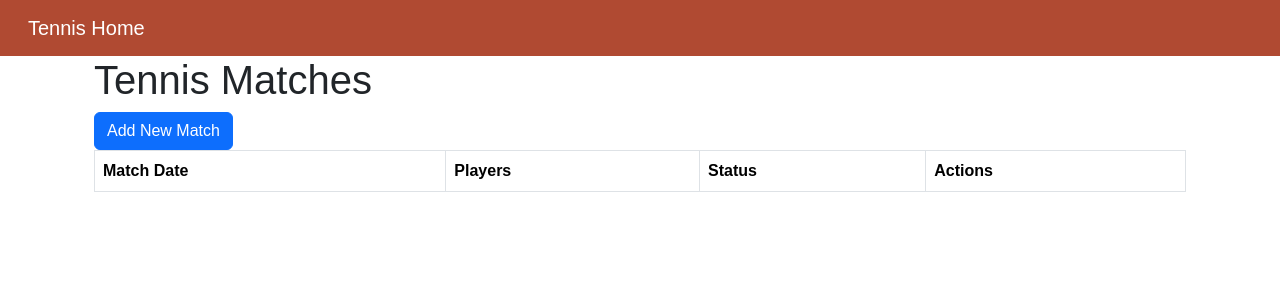
After one commit to tobiasriis/tennis_club_app, a Django app: page /matches/ in a window 1280 px wide. The commit adds this page. Shown: the top 300 px of the page. Run offline with Django 5.2, Linux system fonts and the light colour scheme; data that the repository does not hold is empty.

Commit message:
[ADD]-match-view

```diff
--- /dev/null
+++ b/matches/templates/matches/index.html
@@ -0,0 +1,46 @@
+{% extends 'base.html' %} {% block content %}
+<div class="container">
+  <h1>Tennis Matches</h1>
+  <a href="{% url 'matches:match_add' %}" class="btn btn-primary"
+    >Add New Match</a
+  >
+
+  <table class="table table-bordered table-hover">
+    <thead>
+      <tr>
+        <th>Match Date</th>
+        <th>Players</th>
+        <th>Status</th>
+        <th>Actions</th>
+      </tr>
+    </thead>
+    <tbody>
+      {% for match in matches %}
+      <tr
+        onclick="window.location.href='{% url 'matches:match_detail' match.id %}'"
+        style="cursor: pointer"
+      >
+        <td>{{ match.date|date:"F j, Y" }}</td>
+        <td>{{ match.player_1 }} vs {{ match.player_2 }}</td>
+        <td>{{ match.get_status_display }}</td>
+        <td>
+          <a
+            href="{% url 'matches:match_edit' match.id %}"
+            class="btn btn-warning"
+            >Edit</a
+          >
+          <form
+            action="{% url 'matches:match_delete' match.id %}"
+            method="post"
+            style="display: inline"
+          >
+            {% csrf_token %}
+            <button type="submit" class="btn btn-danger">Delete</button>
+          </form>
+        </td>
+      </tr>
+      {% endfor %}
+    </tbody>
+  </table>
+</div>
+{% endblock %}
--- /dev/null
+++ b/matches/urls.py
@@ -0,0 +1,12 @@
+from django.urls import path
+from . import views
+
+app_name = "matches"
+
+urlpatterns = [
+    path("", views.index, name="index"),
+    path("<int:court_id>", views.match_detail, name="match_detail"),
+    path("add/", views.match_add, name="match_add"),
+    path("edit/<int:court_id>/", views.match_edit, name="match_edit"),
+    path("delete/<int:court_id>/", views.match_delete, name="match_delete"),
+]
--- a/matches/views.py
+++ b/matches/views.py
@@ -1,3 +1,56 @@
 from django.shortcuts import render
+from .forms import MatchForm
 
 # Create your views here.
+
+from django.shortcuts import render, redirect, get_object_or_404
+from django.utils import timezone
+from .models import Match  # Adjust based on your actual model location
+from datetime import timedelta, date
+
+
+def index(request):
+    matches = Match.objects.all()
+    return render(request, "matches/index.html", {"matches": matches})
+
+
+def match_detail(request, match_id):
+    match = get_object_or_404(Match, id=match_id)
+    return render(
+        request,
+        "courts/match_detail.html",
+        {"match": match},
+    )
+
+
+def match_add(request):
+    if request.method == "POST":
+        form = MatchForm(request.POST)
+        if form.is_valid():
+            form.save()
+            return redirect("matches:match_list")
+    else:
+        form = MatchForm()
+    return render(request, "matches/match_add.html", {"form": form})
+
+
+def match_edit(request, match_id):
+    match = get_object_or_404(Match, id=match_id)
+    if request.method == "POST":
+        form = MatchForm(request.POST, instance=match)
+        if form.is_valid():
+            form.save()
+            return redirect("matches:match_detail", match_id=match.id)
+    else:
+        form = MatchForm(instance=match)
+    return render(request, "matches/match_edit.html", {"form": form, "match": match})
+
+
+def match_delete(request, match_id):
+    match = get_object_or_404(Match, id=match_id)
+    if request.method == "POST":
+        match.delete()
+        return redirect(
+            "matches:match_list"
+        )  # Redirect to a list or index view of matches
+    return render(request, "matches/match_delete.html", {"match": match})
--- a/tennis_club/settings.py
+++ b/tennis_club/settings.py
@@ -40,6 +40,7 @@ INSTALLED_APPS = [
     "django.contrib.staticfiles",
     "users.apps.UsersConfig",
     "courts.apps.CourtsConfig",
+    "matches.apps.MatchesConfig",
 ]
 
 MIDDLEWARE = [
--- a/tennis_club/urls.py
+++ b/tennis_club/urls.py
@@ -24,4 +24,5 @@ urlpatterns = [
     path("users/", include("users.urls")),
     path("", views.installed_apps_view, name="installed_apps"),
     path("courts/", include("courts.urls")),
+    path("matches/", include("matches.urls")),
 ]
--- a/tennis_club/views.py
+++ b/tennis_club/views.py
@@ -16,6 +16,7 @@ def installed_apps_view(request):
     }
 
     for app in installed_apps:
+        print("APP NAME: ", app)
         app_config_name = app.split(".")[-1]
         app_name = app_name_map.get(
             app_config_name, app_config_name.lower()
@@ -23,6 +24,7 @@ def installed_apps_view(request):
 
         try:
             url = reverse(f"{app_name}:index")
+            print("URL: ", url)
             app_urls.append({"name": app_name, "url": url})
         except NoReverseMatch:
             continue
--- a/users/models.py
+++ b/users/models.py
@@ -10,5 +10,5 @@ class Player(models.Model):
     email = models.EmailField(unique=True)
     phone_number = models.CharField(max_length=20)
 
-    def full_name(self):
-        return f"{self.first_name} {self.last_name}"
+    def __str__(self):
+        return f"{self.first_name} {self.last_name} ({self.email})"
--- a/users/templates/users/add_user.html
+++ b/users/templates/users/add_user.html
@@ -1,8 +1,8 @@
 {% extends "base.html" %} {% block content %}
-<h1>Add New User</h1>
+<h1>Add New Match</h1>
 <form method="post">
   {% csrf_token %} {{ form.as_p }}
-  <button type="submit" class="btn btn-primary">Add User</button>
+  <button type="submit" class="btn btn-primary">Add Match</button>
 </form>
 <a href="{% url 'users:index' %}">Back to Users List</a>
 {% endblock %}
```
Also changed, not shown: matches/forms.py (added, +28 -0 lines), matches/templates/matches/match_add.html (added, +10 -0 lines).
